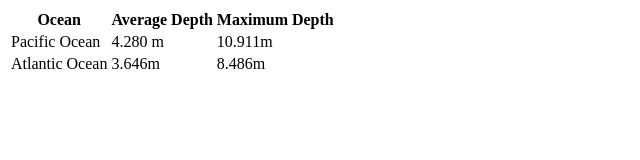
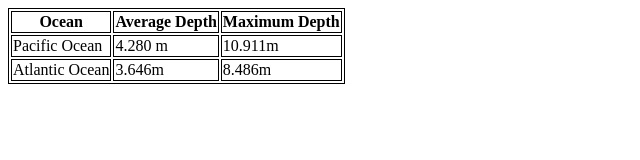
Before and after one commit to lauraamante/markup-journey, a plain HTML site: page table.html in a window 1280 px wide. Shown: the whole page, without its empty margins (0-640 px from the left). Drawn offline with Linux system fonts and the light colour scheme.

Commit message:
table.html

```diff
--- a/table.html
+++ b/table.html
@@ -2,6 +2,19 @@
 <html lang="en">
     <head>
         <title>Table</title>
+        <style>
+            table{
+                border: 1px solid black;
+            }
+
+            td {
+                border: 1px solid black;
+            }
+
+            th {
+                border: 1px solid black;
+            }
+        </style>
     </head>
     <body>
         <table>
```
